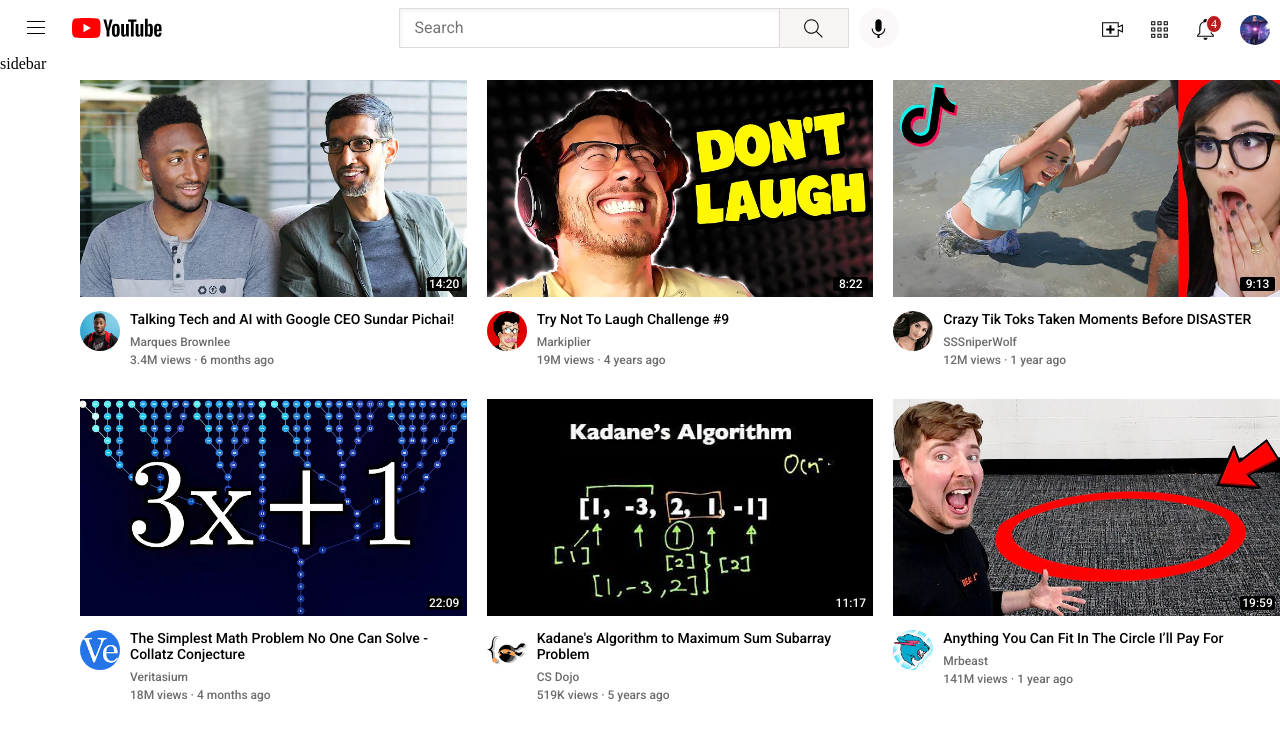
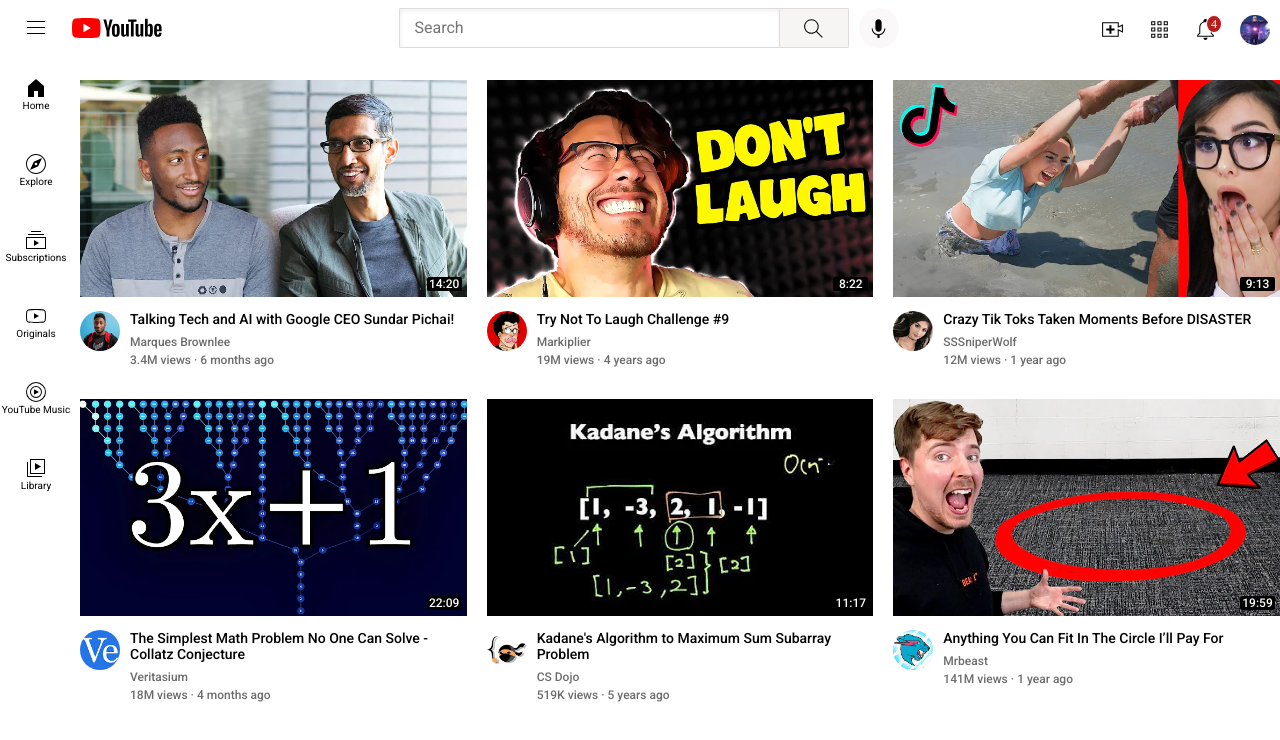
Before and after one commit to Abhijeet-KC/youtube_clone, a plain HTML site: page youtube.html in a window 1280 px wide. Drawn offline with Linux system fonts and the light colour scheme.

Commit message:
sidebar img

```diff
--- a/css/header.css
+++ b/css/header.css
@@ -111,7 +111,6 @@
     border-radius: 50%;
     border: 1.6px solid white;
 
-
 }
 .upload-icon{
     height: 25px;
--- a/css/sidebar.css
+++ b/css/sidebar.css
@@ -6,3 +6,28 @@
     background-color: white;
     width: 72px;
 }
+
+.sidebar-link{
+    display: flex;
+    flex: 1;
+    height: 76px;
+    align-items: center;
+    justify-content: center;
+    flex-direction: column;
+}
+
+.sidebar-link:hover{
+    background-color: rgb(240, 240, 240);
+    cursor: pointer
+}
+
+.sidebar-link img{
+    height: 24px;
+}
+
+.sidebar-text{
+    font-size: 10px;
+    font-family: Roboto, Arial;
+    margin-top: 0;
+    margin-bottom: 0;
+}
--- a/youtube.html
+++ b/youtube.html
@@ -36,7 +36,30 @@
         </div>
 
         <div class="sidebar">
-            sidebar
+            <div class="sidebar-link">
+                <img src="sidebar/home.svg" class="sidebar-icon">
+                <p class="sidebar-text">Home</p>
+            </div>
+            <div class="sidebar-link">
+                <img src="sidebar/explore.svg" class="sidebar-icon">
+                <p class="sidebar-text">Explore</p>
+            </div>
+            <div class="sidebar-link">
+                <img src="sidebar/subscriptions.svg" class="sidebar-icon">
+                <p class="sidebar-text">Subscriptions</p>
+            </div>
+            <div class="sidebar-link">
+                <img src="sidebar/originals.svg" class="sidebar-icon">
+                <p class="sidebar-text">Originals</p>
+            </div>
+            <div class="sidebar-link">
+                <img src="sidebar/youtube-music.svg" class="sidebar-icon">
+                <p class="sidebar-text">YouTube Music</p>
+            </div>
+            <div class="sidebar-link">
+                <img src="sidebar/library.svg" class="sidebar-icon">
+                <p class="sidebar-text">Library</p>
+            </div>
         </div>
 
         <div class="video-grid">
```
Also changed, not shown: sidebar/explore.svg (added), sidebar/home.svg (added), sidebar/library.svg (added), sidebar/originals.svg (added), sidebar/subscriptions.svg (added), sidebar/youtube-music.svg (added).
